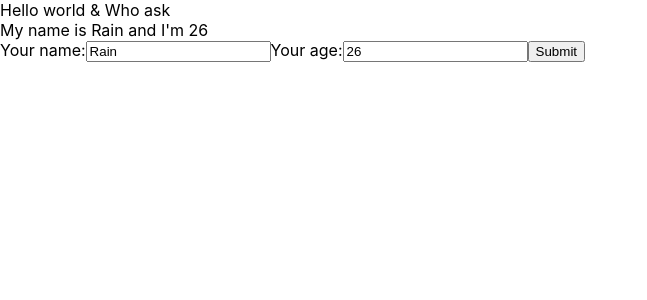
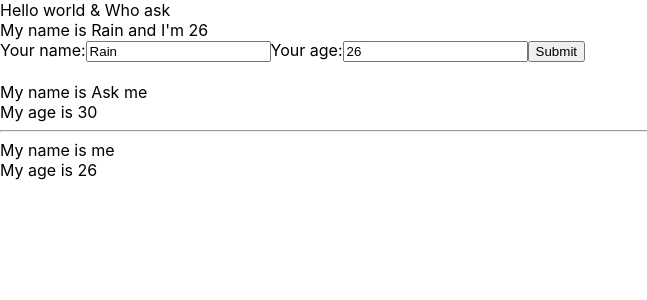
Before and after one commit to anhoang0611/react1, a React (Create React App) app: page / in a window 1280 px wide. Shown: the top 300 px of the page, without its empty margins (0-647 px from the left). Built offline with nearby package versions, Linux system fonts and the light colour scheme.

Commit message:
display infor using props

```diff
--- /dev/null
+++ b/src/components/DisplayInfor.js
@@ -0,0 +1,17 @@
+import React from "react";
+
+class DisplayInfor extends React.Component {
+    render() {
+        // destructuring array/obj
+        const { age, name } = this.props;
+        // pros => viết tắt của propeties
+        return (
+            <div>
+                <div>My name is {name}</div>
+                <div>My age is {age}</div>
+            </div>
+        )
+    }
+}
+
+export default DisplayInfor;
--- a/src/components/MyComponent.js
+++ b/src/components/MyComponent.js
@@ -2,12 +2,19 @@
 // function component
 import React from "react";
 import UserInfor from "./UserInfor";
+import DisplayInfor from "./DisplayInfor";
 class MyComponent extends React.Component {
     // JSX
     render() {
+        const myInfor = ['ab', 'c', 'c']
+
         return (
             <div>
                 <UserInfor />
+                <br />
+                <DisplayInfor name="Ask me" age="30" />
+                <hr />
+                <DisplayInfor name={"me"} age={26} myInfor={myInfor} />
             </div>
         );
     }
```
